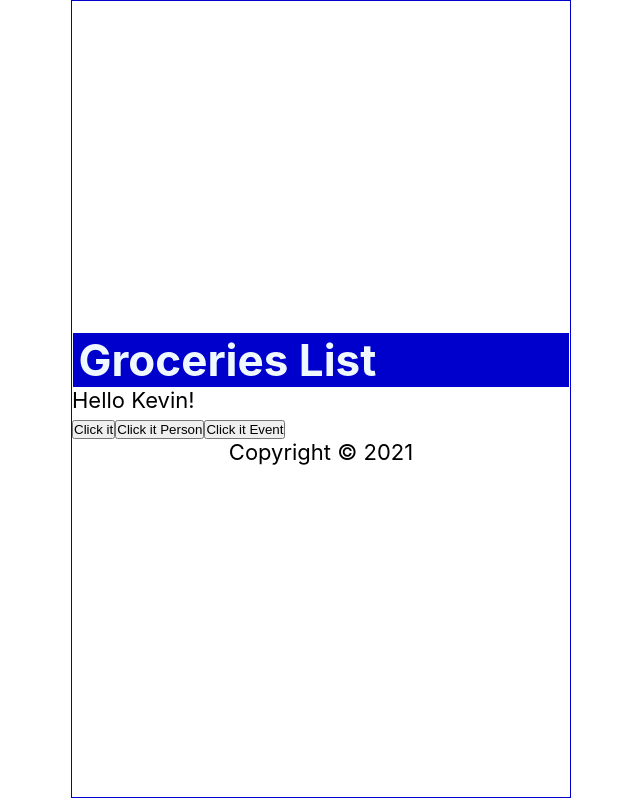
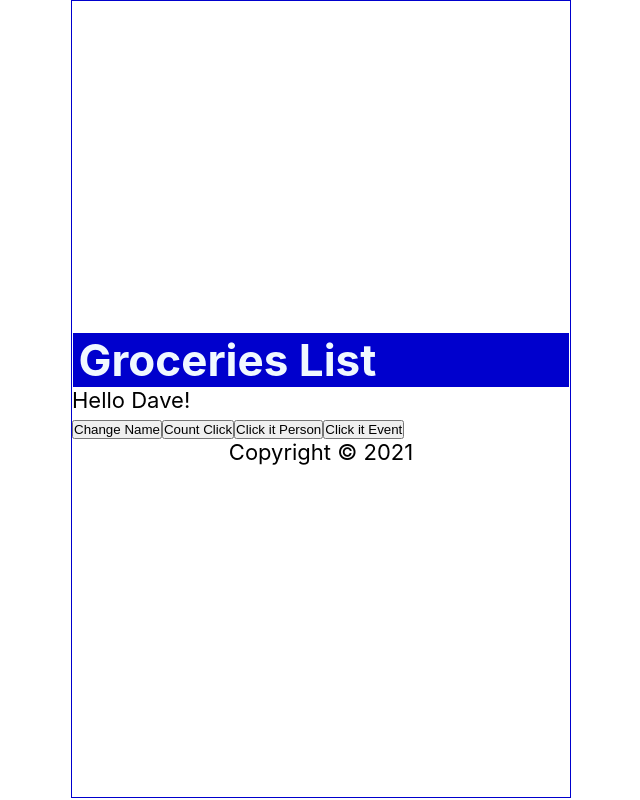
Before and after one commit to menso431/react_series, a React (Create React App) app in the folder 01tut/: page / in a window 1280 px wide. Shown: the whole page, without its empty margins (319-959 px from the left). Built offline with nearby package versions, Linux system fonts and the light colour scheme.

Commit message:
understand UseStateHook

```diff
--- a/01tut/src/Content.js
+++ b/01tut/src/Content.js
@@ -1,12 +1,18 @@
+import { useState } from 'react';
+
 const Content = () => {
+    const [name, setName] = useState('Dave');
+    const [count, setCount] = useState(0);
+
     const handleNameChange = () => {
         const names = ['Bob', 'Kevin', 'Ray'];
         const int = Math.floor(Math.random() * 3 );
-        return names[int];
+        setName(names[int]);
     }
 
     const handleClick = () => {
-        console.log('You Clicked..it')
+        setCount(count + 1)
+        console.log(count)
     }
     const handleClick2 = (name) => {
         console.log(`${name} was clicked`)
@@ -17,9 +23,10 @@
     return (
         <main>
             <p onDoubleClick={handleClick}>
-                Hello {handleNameChange()}!
+                Hello {name}!
             </p>
-            <button onClick={handleClick}>Click it</button>
+            <button onClick={handleNameChange}>Change Name</button>
+            <button onClick={handleClick}>Count Click</button>
             <button onClick={() => {handleClick2('Dave')}}>Click it Person</button>
             <button onClick={(e) => {handleClick3(e)}}>Click it Event</button>
         </main>
```
